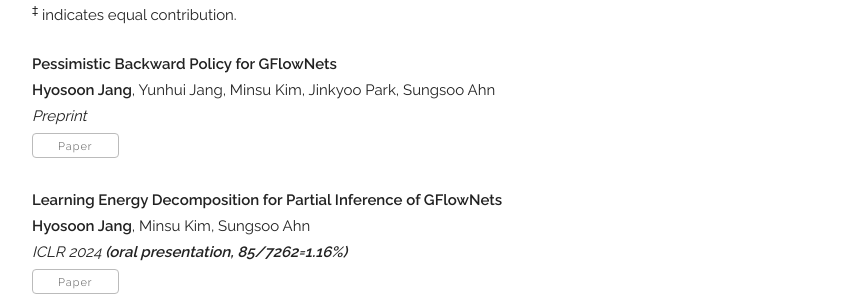
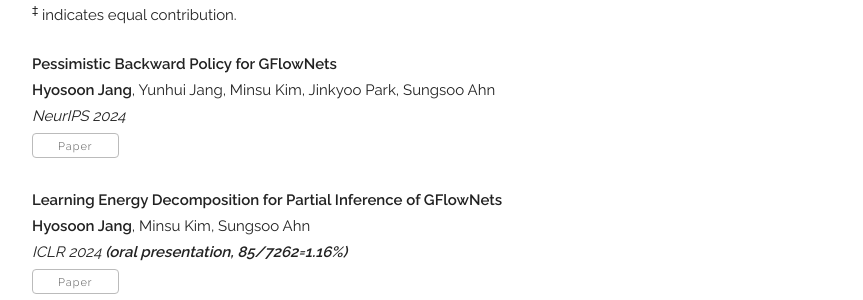
Before and after one commit to hsjang0/hsjang, a Jekyll site: the page built from index.html, in a window 1280 px wide. Shown: the part 641-941 px from the top of the page, without its empty margins (208-1071 px from the left). Built offline with Jekyll 4.4.1, drawn with Linux system fonts in a browser that asks for light colours; some web fonts are replaced.

Commit message:
Update publications.yaml

```diff
--- a/_data/publications.yaml
+++ b/_data/publications.yaml
@@ -1,7 +1,7 @@
 papers:
   - title: "Pessimistic Backward Policy for GFlowNets"
     authors: "<b>Hyosoon Jang</b>, Yunhui Jang, Minsu Kim, Jinkyoo Park, Sungsoo Ahn"
-    venue: "Preprint"
+    venue: "NeurIPS 2024"
     paper_pdf: "/assets/publications/2405.16012v1.pdf"
     selected: y
 
```
